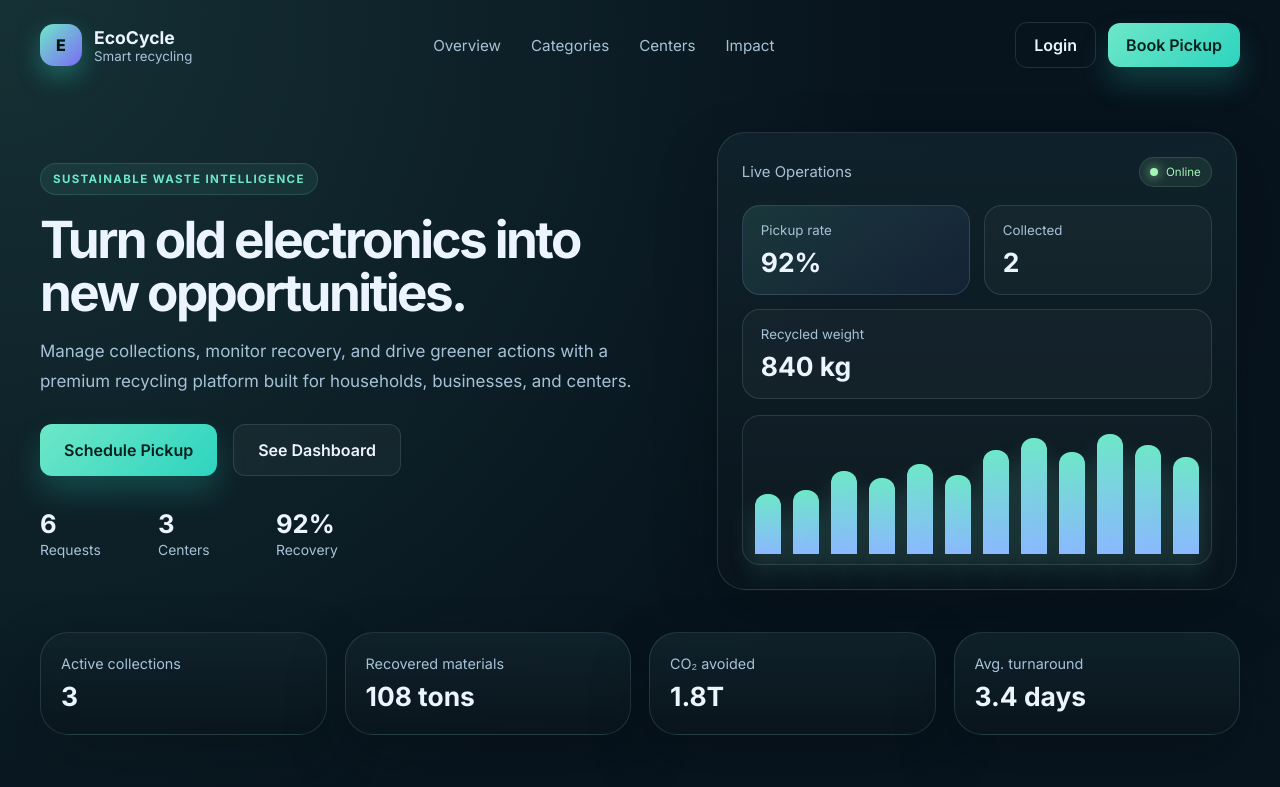
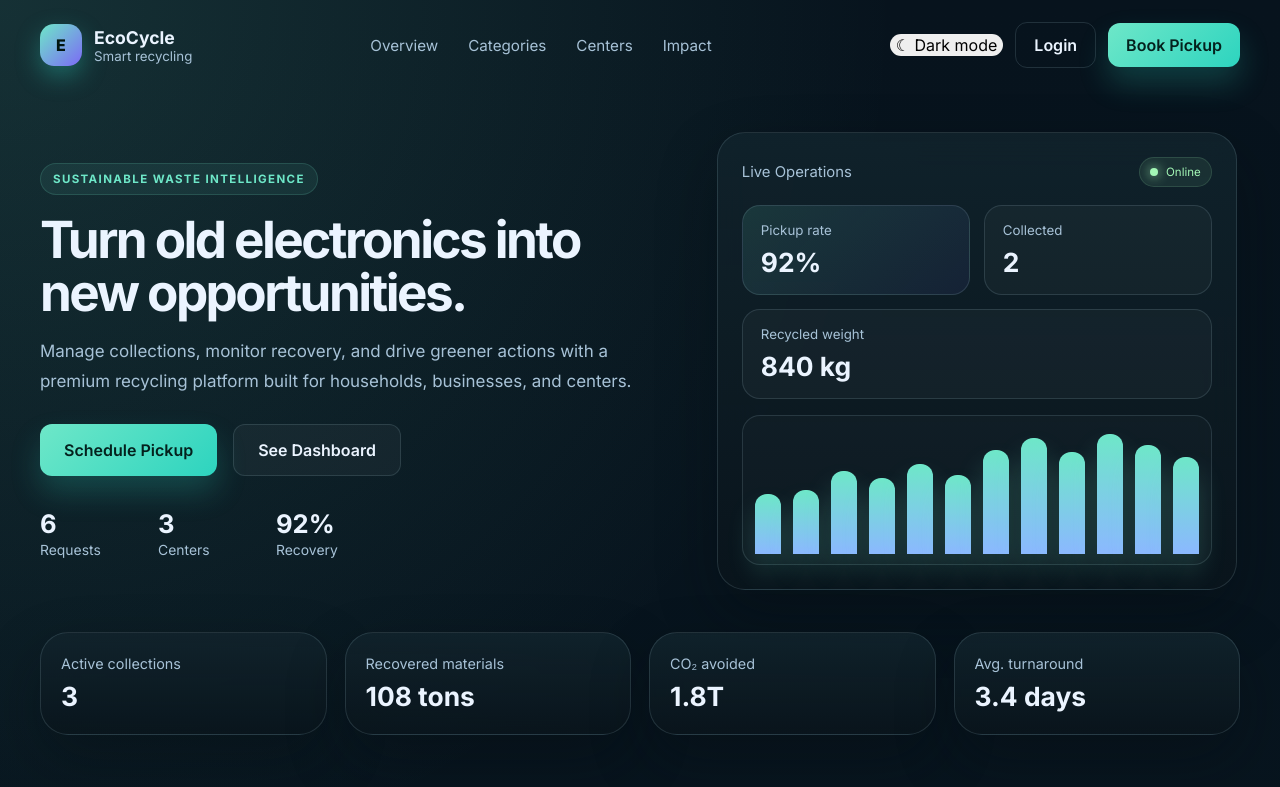
Before and after one commit to Deepak-prajapati7/E-waste-collection-and-recycling-management-system, a plain HTML site: page index.html in a window 1280 px wide. Shown: the top 787 px of the page. Drawn offline with Linux system fonts and the light colour scheme.

Commit message:
readme file and frontend done

```diff
--- a/index.html
+++ b/index.html
@@ -35,6 +35,10 @@
         </nav>
 
         <div class="nav-actions">
+          <button class="theme-toggle" id="themeToggle" type="button" aria-label="Switch to dark theme" aria-pressed="false">
+            <span class="theme-toggle-icon" aria-hidden="true">☾</span>
+            <span class="theme-toggle-label">Dark mode</span>
+          </button>
           <button class="ghost-btn">Login</button>
           <button class="primary-btn">Book Pickup</button>
         </div>
```
